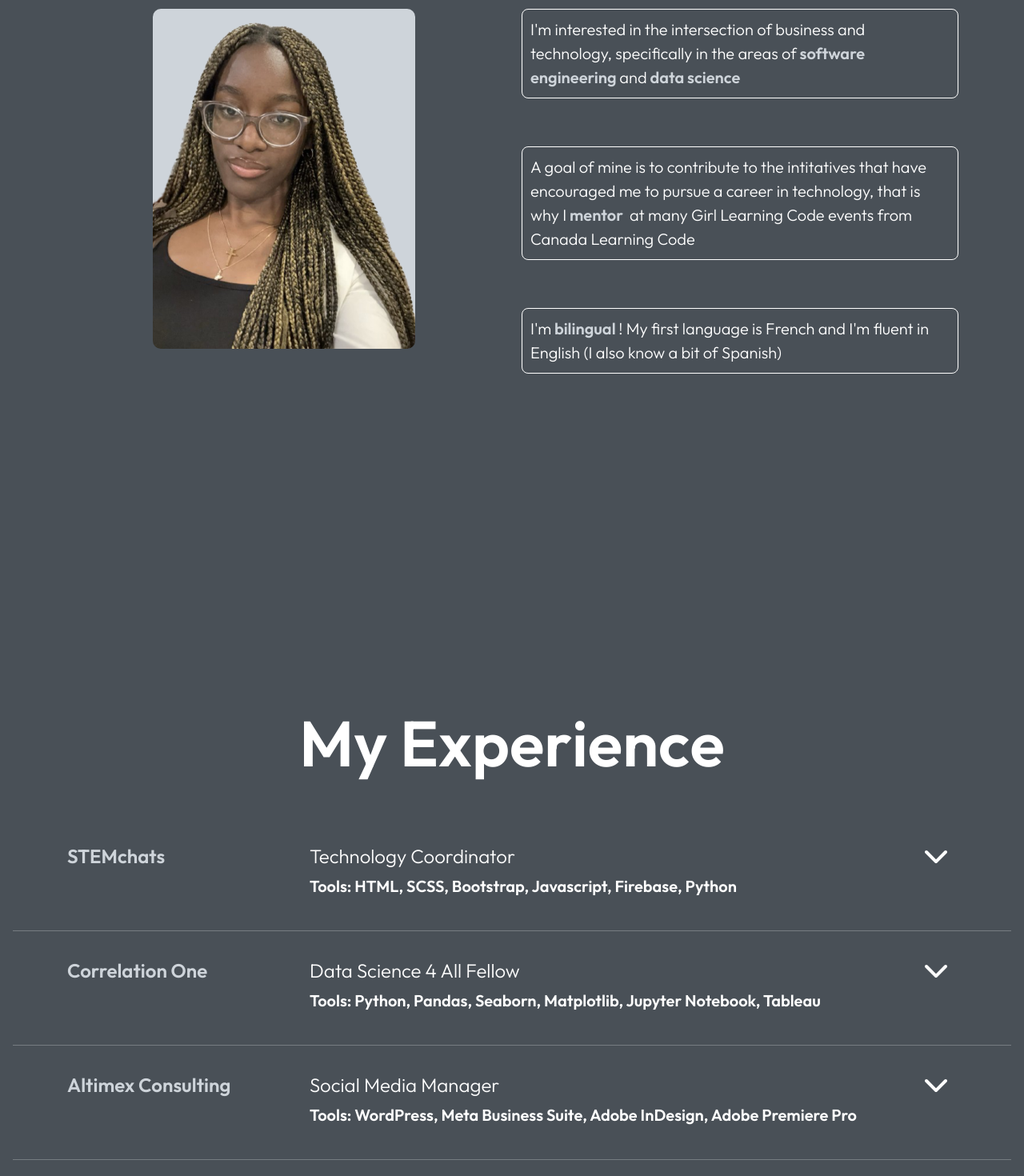
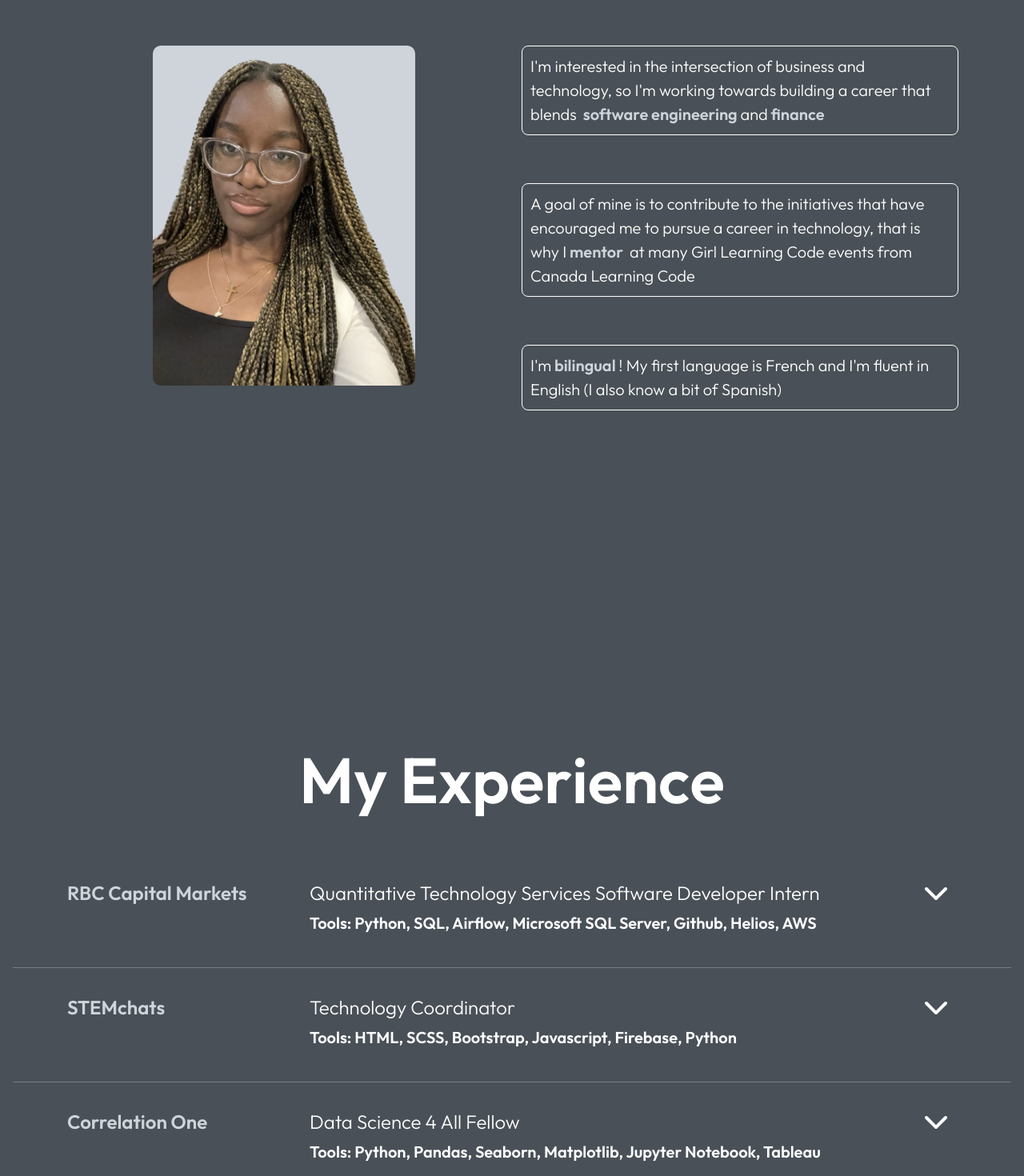
Before and after one commit to lauryneada/personal_website, a React (Vite) app: page / in a window 1280 px wide. Shown: the part 1020-2490 px from the top of the page at 80% size. Built offline with nearby package versions, Linux system fonts and the light colour scheme.

Commit message:
updating experience and current focus

```diff
--- a/src/App.jsx
+++ b/src/App.jsx
@@ -31,6 +31,7 @@ function Header() {
       <Fade>
        <p class="intro">I'm a double-degree student studying<mark>computer science</mark>@ the University of Waterloo
           and<mark>business administration</mark>@ Wilfrid Laurier University</p>
+       <p class="intro"> Currently looking for Winter 2025 Internships</p>
       </Fade>
     </div>
 
@@ -54,12 +55,11 @@ function About() {
 
           <Col className="col-facts">
             <Fade right>
-            <p className="fact">I'm interested in the intersection of business and technology, specifically in the areas
-              of<mark>software engineering</mark>and<mark>data science</mark></p>
+            <p className="fact">I'm interested in the intersection of business and technology, so I'm working towards building a career that blends <mark>software engineering</mark>and<mark>finance</mark></p>
             </Fade>
 
             <Fade right>
-            <p className="fact">A goal of mine is to contribute to the intitatives that have encouraged me to pursue a career
+            <p className="fact">A goal of mine is to contribute to the initiatives that have encouraged me to pursue a career
               in technology, that is why I<mark>mentor</mark> at many Girl Learning Code events from Canada Learning Code</p>
             </Fade>
 
@@ -121,6 +121,17 @@ function Experience() {
       </Fade>
 
       <Slide bottom>
+      <RowExperience job={{ company: "RBC Capital Markets",
+                            title: "Quantitative Technology Services Software Developer Intern",
+                            date: "Jan - Apr 2024",
+                            bullets: ["Implemented multiple production level workflows on Airflow (Python) that performed automated push reporting to improve the data accuracy of a $400M+ portfolio",
+                                      "Maintained 3+ databases on Microsoft SQL Server by writing queries to backfill missing data, adding new fields and updating records",
+                                      "Integrated the Tableau REST API and an AWS S3 Bucket into Airflow to provide automated pull reporting centralized on a single platform, increasing analysis efficiency by 15%",
+                                      "Worked directly with directors, project managers and business managers to transform business objectives into technical solutions that were implemented, presented and delivered beating deadlines"],
+                            tools: "Tools: Python, SQL, Airflow, Microsoft SQL Server, Github, Helios, AWS" }} />
+      </Slide>
+
+      <Slide bottom>
       <RowExperience job={{ company: "STEMchats",
                             title: "Technology Coordinator",
                             date: "2021-2022",
@@ -140,7 +151,7 @@ function Experience() {
                             tools: "Tools: Python, Pandas, Seaborn, Matplotlib, Jupyter Notebook, Tableau" }} />
       </Slide>
 
-      <Slide bottom>
+      {/* <Slide bottom>
       <RowExperience job={{ company: "Altimex Consulting",
                             title: "Social Media Manager",
                             date: "2020-2021",
@@ -148,7 +159,7 @@ function Experience() {
                                       "Managed multiple social media pages and used in-app analytics to track important key performance indicators",
                                       "Created content catered to their target audience through articles on the website using WordPress"],
                             tools: "Tools: WordPress, Meta Business Suite, Adobe InDesign, Adobe Premiere Pro" }} />
-      </Slide>
+      </Slide> */}
 
       <Slide bottom>
       <RowExperience job={{ company: "Canada Learning Code",
```
